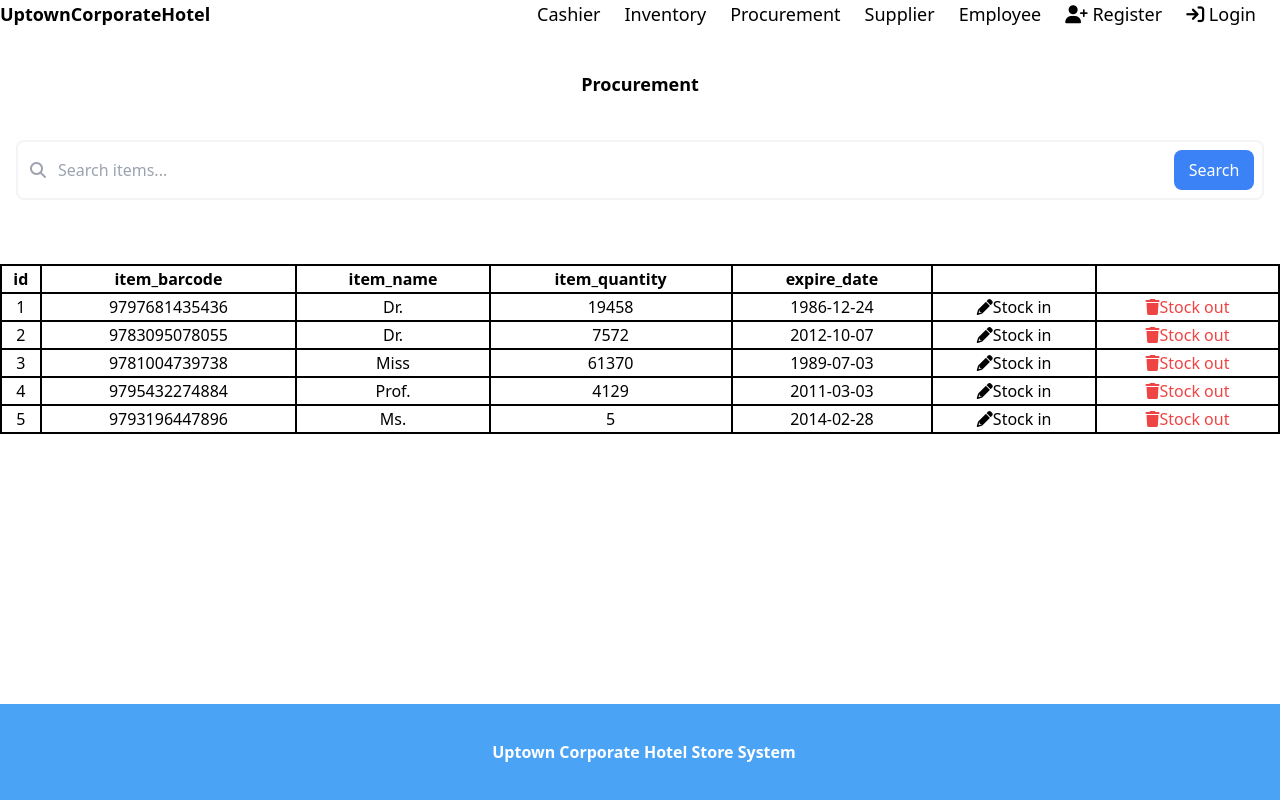
After one commit to rjcquimno/CS3145SAD, a Laravel app: page /procurement in a window 1280 px wide. The commit adds this page. Run offline with Laravel 9, Linux system fonts and the light colour scheme; data comes from the database, SQL or seed files in the repository; some libraries are stand-ins or nearby versions.

Commit message:
Add files via upload

```diff
--- a/app/Http/Controllers/InventoryController.php
+++ b/app/Http/Controllers/InventoryController.php
@@ -15,6 +15,13 @@ class InventoryController extends Controller
     public function show(Inventory $inventoryData){
         $inventoryData = Inventory::first()->filter(request(['search']))->get();
         return view('inventory', ['inventorylist'=>$inventoryData]);
+
+    }
+
+    // show inventory
+    public function show1(Inventory $inventoryData){
+        $inventoryData = Inventory::first()->filter(request(['search']))->get();
+        return view('procurement', ['inventorylist'=>$inventoryData]);
 
     }
 
@@ -62,7 +69,7 @@ class InventoryController extends Controller
             'expire_date' => 'required'
         ]);
 
-        $inventory->create($formFields);
+        $inventory->update($formFields);
         return redirect('/inventory')->with('message', 'An item was updated successfully.');
     }
 
--- a/resources/views/components/layout.blade.php
+++ b/resources/views/components/layout.blade.php
@@ -43,6 +43,11 @@
                     >
                 </li>
                 <li>
+                    <a href="/procurement" class="hover:text-laravel"
+                        > Procurement</a
+                    >
+                </li>
+                <li>
                     <a href="/supplier" class="hover:text-laravel"
                         > Supplier</a
                     >
@@ -53,12 +58,12 @@
                     >
                 </li>
                 <li>
-                    <a href="/register" class="hover:text-laravel"
+                    <a href="register.html" class="hover:text-laravel"
                         ><i class="fa-solid fa-user-plus"></i> Register</a
                     >
                 </li>
                 <li>
-                    <a href="/login" class="hover:text-laravel"
+                    <a href="login.html" class="hover:text-laravel"
                         ><i class="fa-solid fa-arrow-right-to-bracket"></i>
                         Login</a
                     >
--- a/resources/views/edit.blade.php
+++ b/resources/views/edit.blade.php
@@ -8,7 +8,7 @@
         <p class="mb-4">Edit {{$inventory->item_name}}</p>
     </header>
 
-    <form method="POST" action="/edit/{{$inventory->id}}" enctype="multipart/form-data">
+    <form method="POST" action="/inventory/{{$inventory->id}}" enctype="multipart/form-data">
 
         @csrf
 
@@ -146,7 +146,7 @@
                 rows="10"
                 placeholder="Example: The apple is color red."
 
-            >{{"$inventory->item_barcode"}}</textarea>
+            >{{"$inventory->item_description"}}</textarea>
 
             @error('item_description')
             <p class="text-red-500 text-xs mt-1">{{$message}}</p>
--- a/resources/views/editsupplier.blade.php
+++ b/resources/views/editsupplier.blade.php
@@ -8,7 +8,7 @@
         <p class="mb-4">Edit {{$supplier->sup_name}}</p>
     </header>
 
-    <form method="POST" action="/editsupplier/{{$supplier->id}}" enctype="multipart/form-data">
+    <form method="POST" action="/supplier/{{$supplier->id}}" enctype="multipart/form-data">
 
         @csrf
 
--- a/resources/views/inventory.blade.php
+++ b/resources/views/inventory.blade.php
@@ -4,14 +4,15 @@
 <h1 class="text-lg font-bold align-center">Inventory</h1>
     </section>
 @include('partials._search')
-<a href="/create" class="absolute top-1/3 right-10 bg-black text-white py-2 px-5">Stock in</a>
+<a href="/create" class="absolute top-1/3 right-10 bg-black text-white py-2 px-5">New item</a>
 <br/>
 <br/>
 <br/>
 <br/>
 <br/>
-<br/>
+
 <section class="flex flex-col justify-center align-center text-center space-y-4 mb-4 ">
+
     <table class="table-auto m-0">
         <tr class="font-bold text-center">
 
--- /dev/null
+++ b/resources/views/procurement.blade.php
@@ -0,0 +1,44 @@
+<x-layout>
+
+    <section class="relative h-20 flex flex-col justify-center align-center text-center space-y-4 mb-4 text-xl">
+<h1 class="text-lg font-bold align-center">Procurement</h1>
+    </section>
+@include('partials._search')
+
+<br/>
+<br/>
+
+<section class="flex flex-col justify-center align-center text-center space-y-4 mb-4 ">
+    <table class="table-auto m-0">
+        <tr class="font-bold text-center">
+
+        <td class="border-2 border-black">id</td>
+        <td class="border-2 border-black">item_barcode</td>
+        <td class="border-2 border-black">item_name</td>
+        <td class="border-2 border-black">item_quantity</td>
+        <td class="border-2 border-black">expire_date</td>
+        <td class="border-2 border-black"></td>
+        <td class="border-2 border-black"></td>
+
+    </tr>
+    @foreach ($inventorylist as $inventory)
+    @csrf
+    <tr class="border-2 border-black text-center">
+
+        <td class="border-2 border-black">{{$inventory['id']}}</td>
+        <td class="border-2 border-black">{{$inventory['item_barcode']}}</td>
+        <td class="border-2 border-black">{{$inventory['item_name']}}</td>
+        <td class="border-2 border-black">{{$inventory['item_quantity']}}</td>
+        <td class="border-2 border-black">{{$inventory['expire_date']}}</td>
+        <td class="border-2 border-black"><a href="/stockin/{{$inventory->id}}">
+            <i class="fa-solid fa-pencil"></i>Stock in
+        </a></td>
+        <td class="border-2 border-black"><button class="text-red-500">
+            <button class="text-red-500"><i class="fa-solid fa-trash"></i>Stock out</button>
+        </td>
+    </tr>
+    @endforeach
+
+    </table>
+</section>
+</x-layout>
--- a/resources/views/supplier.blade.php
+++ b/resources/views/supplier.blade.php
@@ -5,7 +5,6 @@
     </section>
 @include('partials._search')
 <a href="/createsupplier" class="absolute top-1/3 right-10 bg-black text-white py-2 px-5">New Supplier</a>
-<br/>
 <br/>
 <br/>
 <br/>
@@ -27,6 +26,7 @@
     </tr>
     @foreach ($supplierlist as $supplier)
     @csrf
+
     <tr class="border-2 border-black text-center">
 
         <td class="border-2 border-black">{{$supplier['id']}}</td>
--- a/routes/web.php
+++ b/routes/web.php
@@ -2,8 +2,9 @@
 
 use App\Models\Inventory;
 use Illuminate\Support\Facades\Route;
+use App\Http\Controllers\EmployeeController;
+use App\Http\Controllers\SupplierController;
 use App\Http\Controllers\InventoryController;
-use App\Http\Controllers\SupplierController;
 
 /*
 |--------------------------------------------------------------------------
@@ -24,10 +25,11 @@ Route::get('/', function () {
 
 
 
+
 //create form
 Route::get('createsupplier', [SupplierController::class, 'create']);
 
-//store inventory item data
+//store supplier item data
 Route::post('supplier', [SupplierController::class, 'store']);
 
 //show supplier
@@ -37,7 +39,10 @@ Route::get('supplier', [SupplierController::class, 'show']);
 //show edit form
 Route::get('editsupplier/{supplier}', [SupplierController::class, 'edit']);
 
-//delete inventory
+//update inventory
+Route::put('supplier/{supplier}', [SupplierController::class, 'update']);
+
+//delete supplier
 Route::delete('supplier/{supplier}', [SupplierController::class, 'destroy']);
 
 
@@ -61,22 +66,21 @@ Route::delete('inventory/{inventory}', [InventoryController::class, 'destroy']);
 Route::get('inventory', [InventoryController::class, 'show']);
 
 
-
-
-
+//show procurement
+Route::get('procurement', [InventoryController::class, 'show1']);
 
 
 // Show Employees
-Route::get('/employee', [EmployeeController::class, 'show']);
+Route::get('employee', [EmployeeController::class, 'show']);
 
 // Show Create Form
-Route::get('/createemployee', [EmployeeController::class, 'create']);
+Route::get('createemployee', [EmployeeController::class, 'create']);
 
 // Store Employee Data
-Route::post('/employee', [EmployeeController::class, 'store']);
+Route::post('employee', [EmployeeController::class, 'store']);
 
 // Show Edit Form
-Route::get('/editemployee/{id}', [EmployeeController::class, 'edit']);
+Route::get('editemployee/{id}', [EmployeeController::class, 'edit']);
 
 
 
```
Also changed, not shown: app/Http/Controllers/SupplierController.php (+14 -0 lines).
